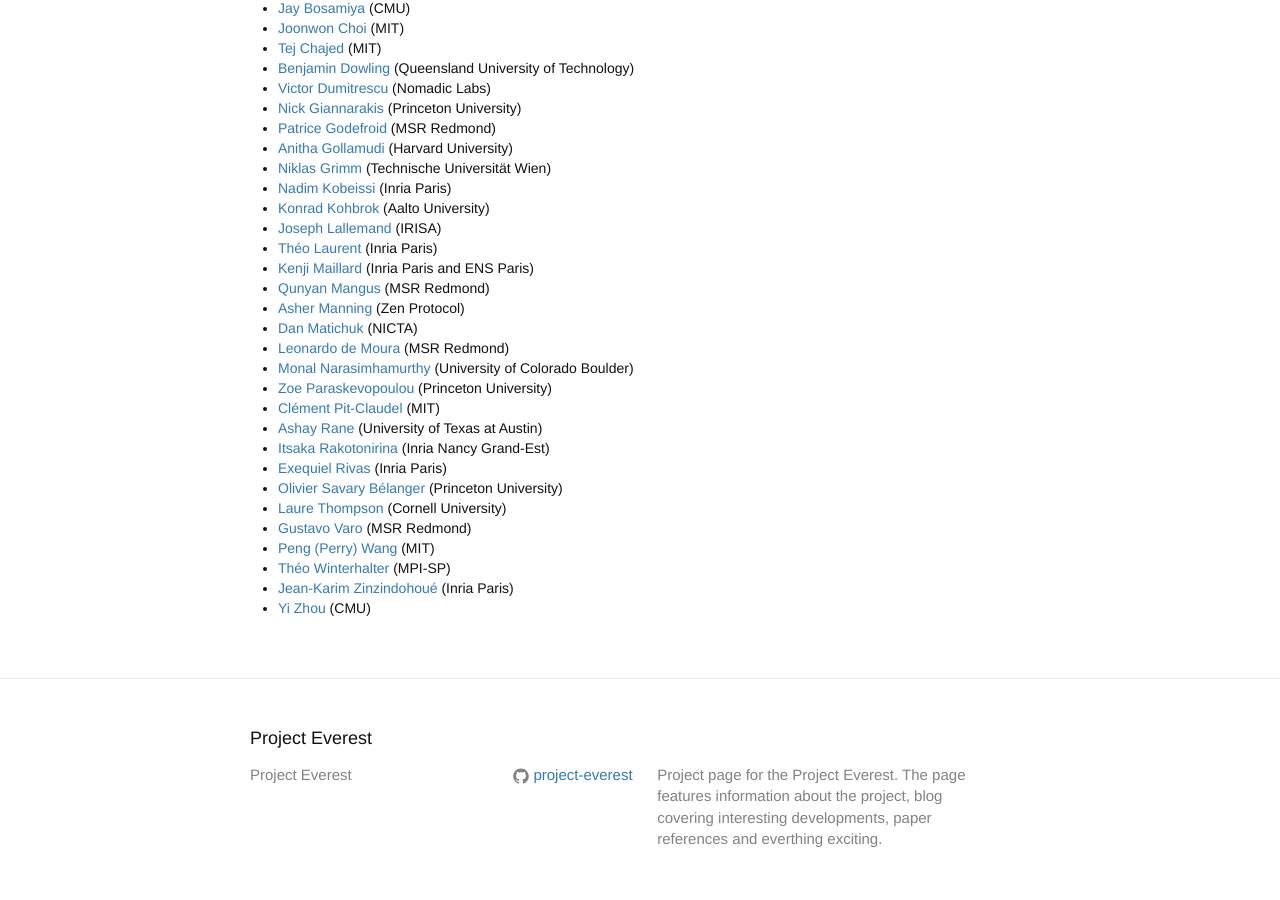
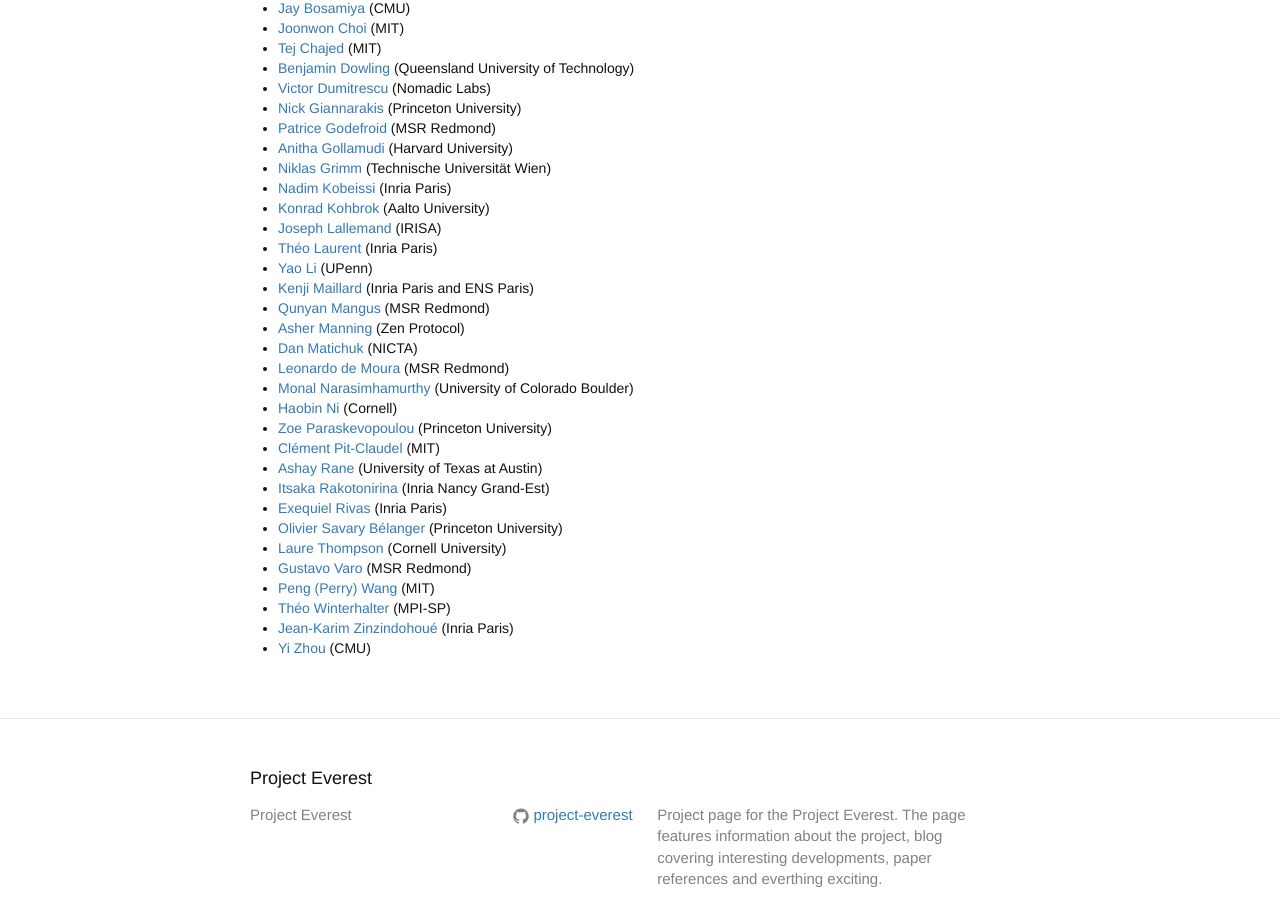
Before and after one commit to project-everest/project-everest.github.io, a Jekyll site: the page built from people.md, in a window 1280 px wide and 900 px high, scrolled down 823 px. Built offline with Jekyll 4.4.1, drawn with Linux system fonts in a browser that asks for light colours.

Commit message:
adding a couple of recent interns

```diff
--- a/_data/others.json
+++ b/_data/others.json
@@ -96,6 +96,12 @@
         "url": "https://github.com/theolaurent"
     },
     {
+        "firstname": "Yao",
+        "lastname" : "Li",
+        "lab":"UPenn",
+        "url":"https://lastland.github.io/"
+    },
+    {
         "firstname": "Kenji",
         "lastname": "Maillard",
         "lab": "Inria Paris and ENS Paris",
@@ -131,6 +137,12 @@
         "lastname": "Narasimhamurthy",
         "lab": "University of Colorado Boulder",
         "url": "https://monal.github.io/"
+    },
+    {
+        "firstname": "Haobin",
+        "lastname" : "Ni",
+        "lab":"Cornell",
+        "url":"https://lastland.github.io/"
     },
     {
         "firstname": "Zoe",
```
